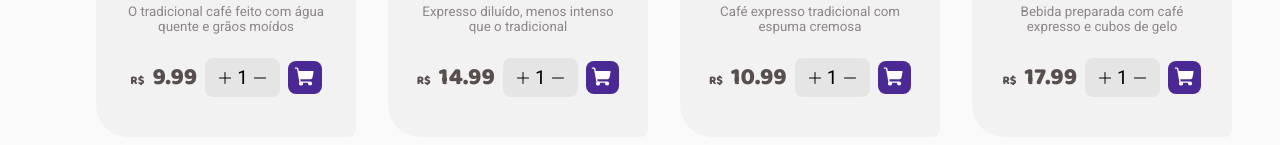
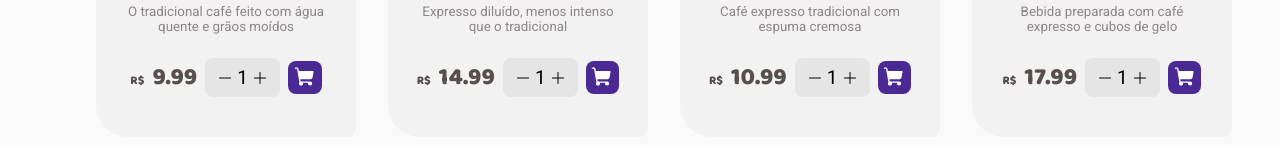
Before and after one commit to felipeavila-dev/coffe-delivery, a React (Vite) app: page / in a window 1280 px wide. Shown: the part 807-952 px from the top of the page. Built offline with nearby package versions, Linux system fonts and the light colour scheme.

Commit message:
hotfix: Invertido botoes de adicionar e remover e inserido pointer como ponteiro nos botoes

```diff
--- a/src/components/CoffeeItem/index.tsx
+++ b/src/components/CoffeeItem/index.tsx
@@ -55,9 +55,9 @@ export const CoffeItem = ({ coffee }: any) => {
                   { coffee.price }
                 </span>
                 <QuantityArea>
-                  <Plus onClick={ qtdItem > 0 ? () => setQtdItem(qtdItem - 1) : () => {} } />
+                  <Minus onClick={ qtdItem > 0 ? () => setQtdItem(qtdItem - 1) : () => {} } cursor='pointer' />
                   <span>{qtdItem}</span>
-                  <Minus onClick={ () => setQtdItem(qtdItem + 1) } />
+                  <Plus onClick={ () => setQtdItem(qtdItem + 1) } cursor='pointer' />
                 </QuantityArea>
 
                 <CartIconArea onClick={ () => handleAddToCart(coffee) }>
```
